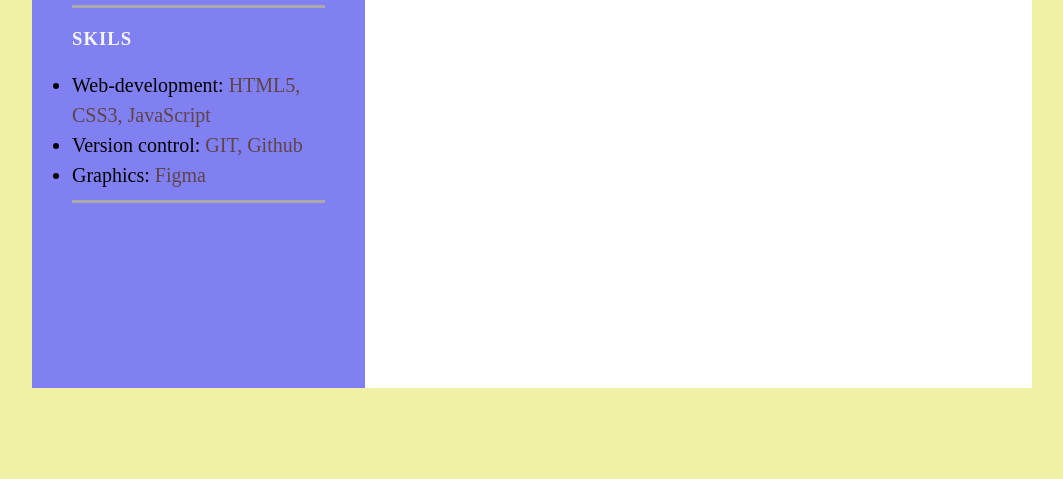
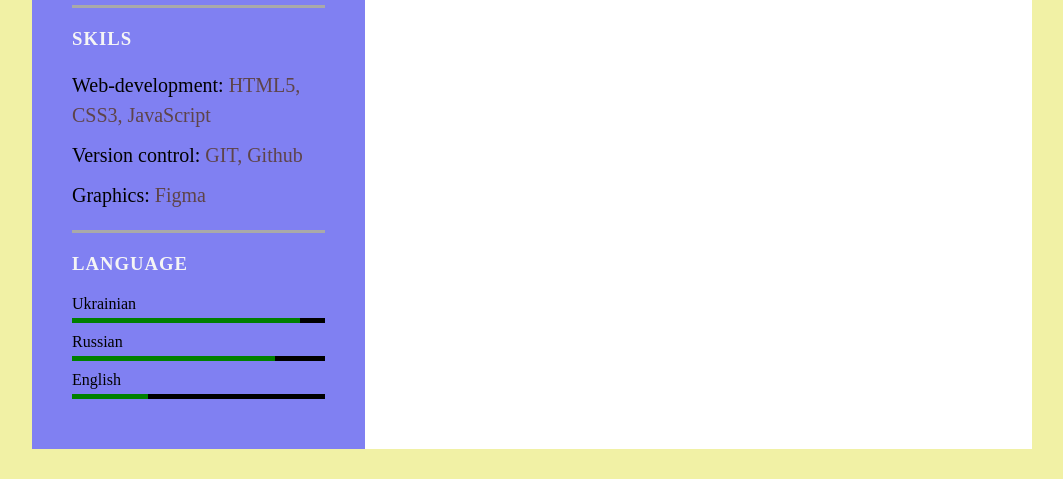
Before and after one commit to AbelGnets/rsschool-cv, a plain HTML site: page index.html in a window 1280 px wide. Shown: the part 642-1121 px from the top of the page, without its empty margins (108-1171 px from the left). Before the commit the page ends 1060 px from the top, so only its background shows below. Drawn offline with Linux system fonts and the light colour scheme.

Commit message:
refactor: change file index.html and style.css

```diff
--- a/index.html
+++ b/index.html
@@ -49,6 +49,28 @@
                 </ul>
             </div>
 
+            <div class="language_skils">
+                <h3 class="left_title">language</h3>
+                <ul>
+                    <li>
+                        <span class="text">Ukrainian</span>
+                        <span class="percent">
+                            <div style="width: 90%;"></div>
+                        </span>
+                    </li>
+                    <li>
+                        <span class="language level">Russian</span>
+                        <span class="percent"><div style="width: 80%;"></div>
+                        </span>
+                    </li>
+                    <li>
+                        <span class="language level">English</span>
+                        <span class="percent"><div style="width: 30%;"></div>
+                        </span>
+                    </li>
+                </ul>
+            </div>
+
         </div>
 
         <div class="right-hand_side"></div>
--- a/style.css
+++ b/style.css
@@ -97,7 +97,8 @@ body {
     border-bottom: 3px solid darkgray;
 }
 
-.contacntInfo_skils .Text_skils {
+.contacntInfo_skils ul {
+    position: relative;
     display: inline-block;
     font-size: 20px;
     font-weight: 300;
@@ -105,8 +106,41 @@ body {
     color: black;
 }
 
+.contacntInfo_skils ul li {
+    margin-bottom: 10px;
+    position: relative;
+    list-style: none;
+}
+
 .small_skils {
     color: rgba(85, 53, 30, 0.8);
+}
+
+.language_skils {
+    padding-top: 20px;
+}
+
+.language_skils ul li{
+    margin-bottom: 10px;
+    position: relative;
+    list-style: none;
+}
+
+.language_skils .percent {
+ position: relative;
+ width: 100%;
+ height: 5px;
+ background: black;
+ display: block;
+ margin-top: 5px;
+}
+
+.language_skils .percent div {
+position: absolute;
+top: 0;
+left: 0;
+height: 100%;
+background: green;
 }
 
 .container .right-hand_side {
```
